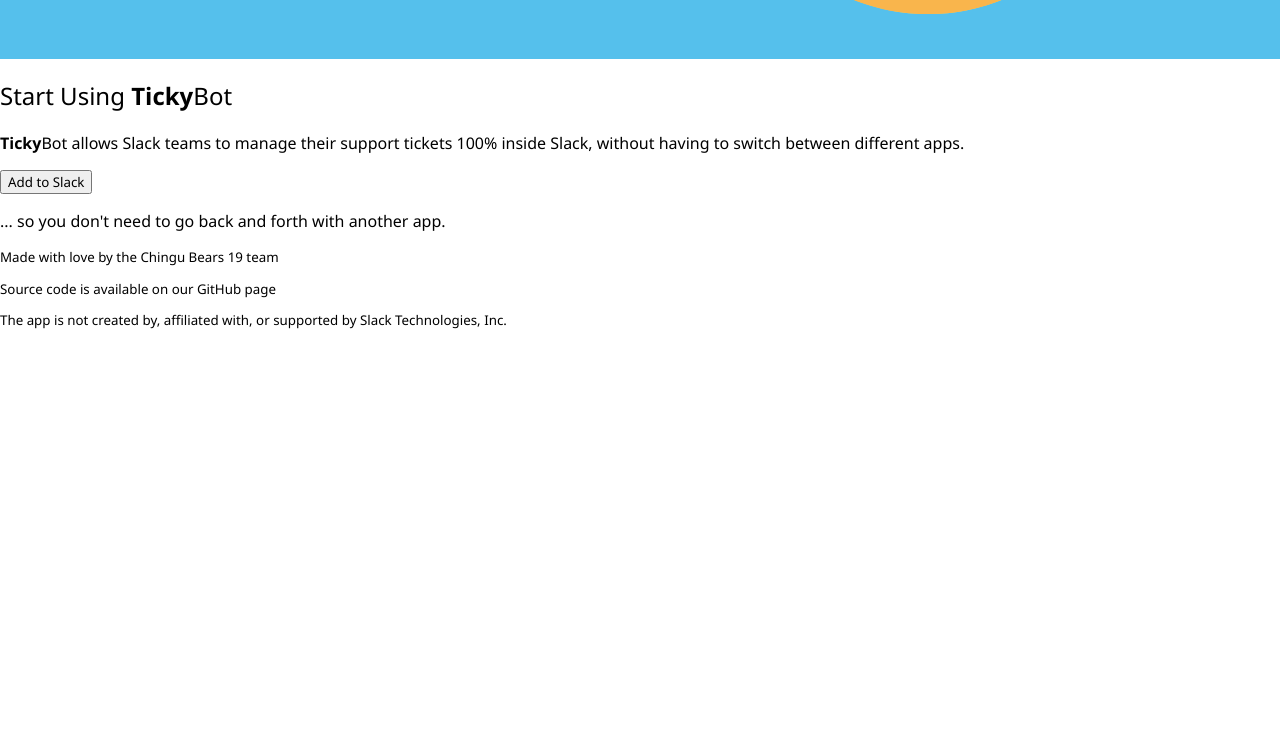
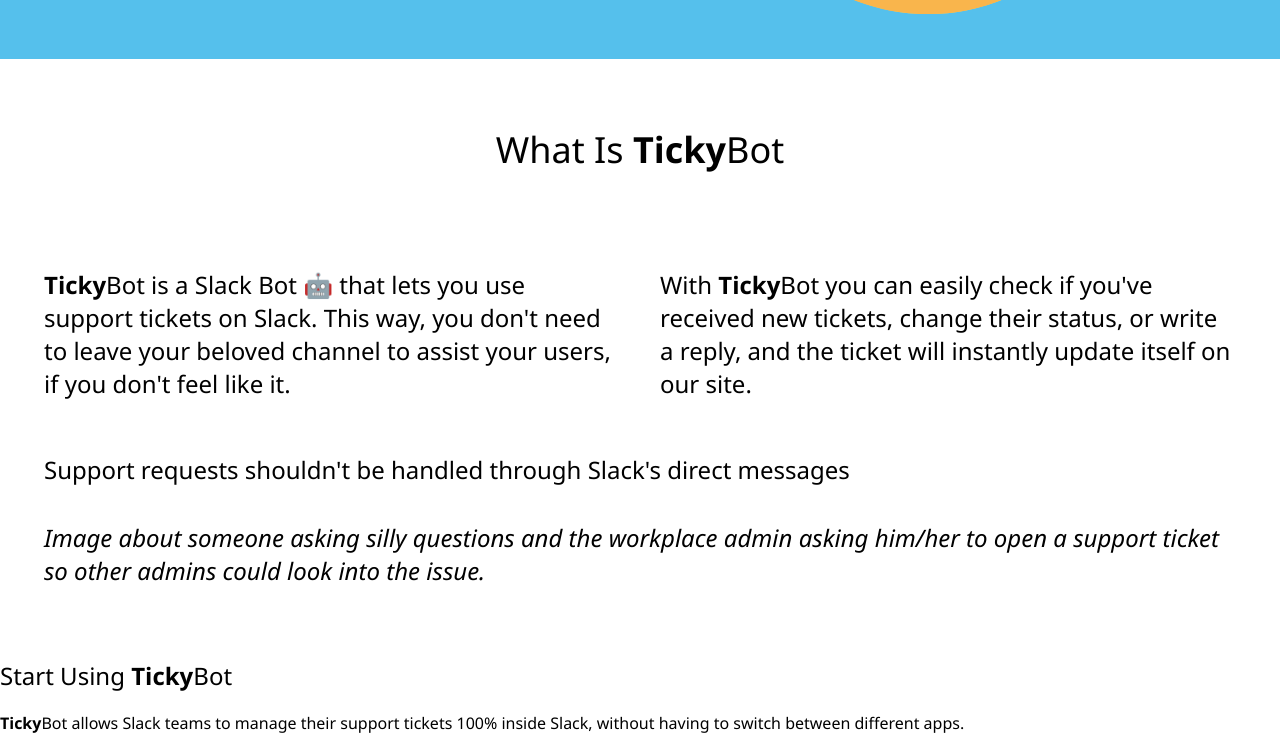
Before and after one commit to reedlex98/TickyBotCopy, a website: page index.html in a window 1280 px wide. Shown: the part 491-1228 px from the top of the page. Before the commit the page ends 833 px from the top, so only its background shows below. Drawn offline with Linux system fonts and the light colour scheme.

Commit message:
About section style was finished... I guess

```diff
--- a/_css/style.css
+++ b/_css/style.css
@@ -6,6 +6,7 @@
 body{
     padding: 0;
     margin: 0;
+    overflow-x: hidden;
 }
 header{
     width: 100vw;
@@ -71,3 +72,36 @@
 span{
     font-weight: bold;
 }
+#about{
+    display: grid;
+    grid-template-columns: repeat(2,45vw);
+    grid-template-rows: repeat(2,1fr) repeat(2,10vh) 5vh;
+    grid-gap: 5px 40px;
+    height: auto;
+    width:100vw;
+    justify-content: center;
+    align-items: center;
+    font-size: 1.5em;
+}
+#about h1{
+    grid-area: "title";
+    grid-column: 1 / 3 ;
+    grid-row: 1 / 2;
+    text-align: center;
+}
+#about .firsthalf{
+    grid-column: 1 / 2;
+    grid-row: 2 / 3;
+}
+#about .secondhalf{
+    grid-column: 2 / 3;
+    grid-row: 2 / 3;
+}
+#about .full{
+    grid-column: 1 / 3;
+    grid-row: 3 / 4;
+}
+#about .fullEm{
+    grid-column: 1 / 3;
+    grid-row: 4 / 5;
+}
--- a/index.html
+++ b/index.html
@@ -37,7 +37,13 @@
             </button>
         </div>
     </main>
-    <section id="about"></section>
+    <section id="about">
+        <h1>What Is <span>Ticky</span>Bot</h1>
+        <p class="firsthalf"> <span>Ticky</span>Bot is a Slack Bot 🤖 that lets you use support tickets on Slack. This way, you don't need to leave your beloved channel to assist your users, if you don't feel like it.</p>
+        <p class="secondhalf">With <span>Ticky</span>Bot you can easily check if you've received new tickets, change their status, or write a reply, and the ticket will instantly update itself on our site.</p>
+        <p class="full">Support requests shouldn't be handled through Slack's direct messages</p>
+        <em class="fullEm">Image about someone asking silly questions and the workplace admin asking him/her to open a support ticket so other admins could look into the issue.</em>
+    </section>
     <section id="features"></section>
     <section id="addslack">
         <h1>Start Using <span>Ticky</span>Bot</h1>
```
